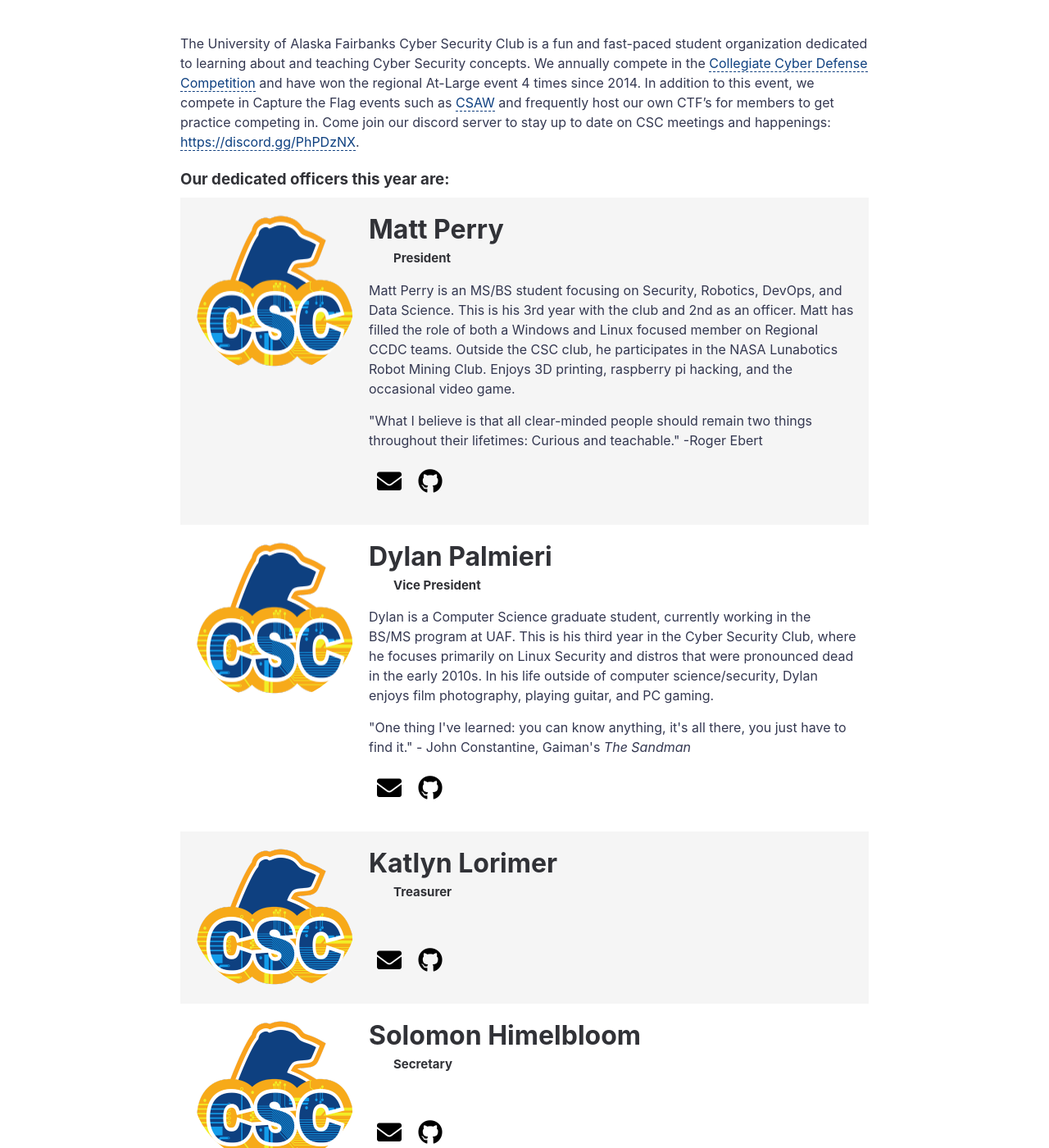
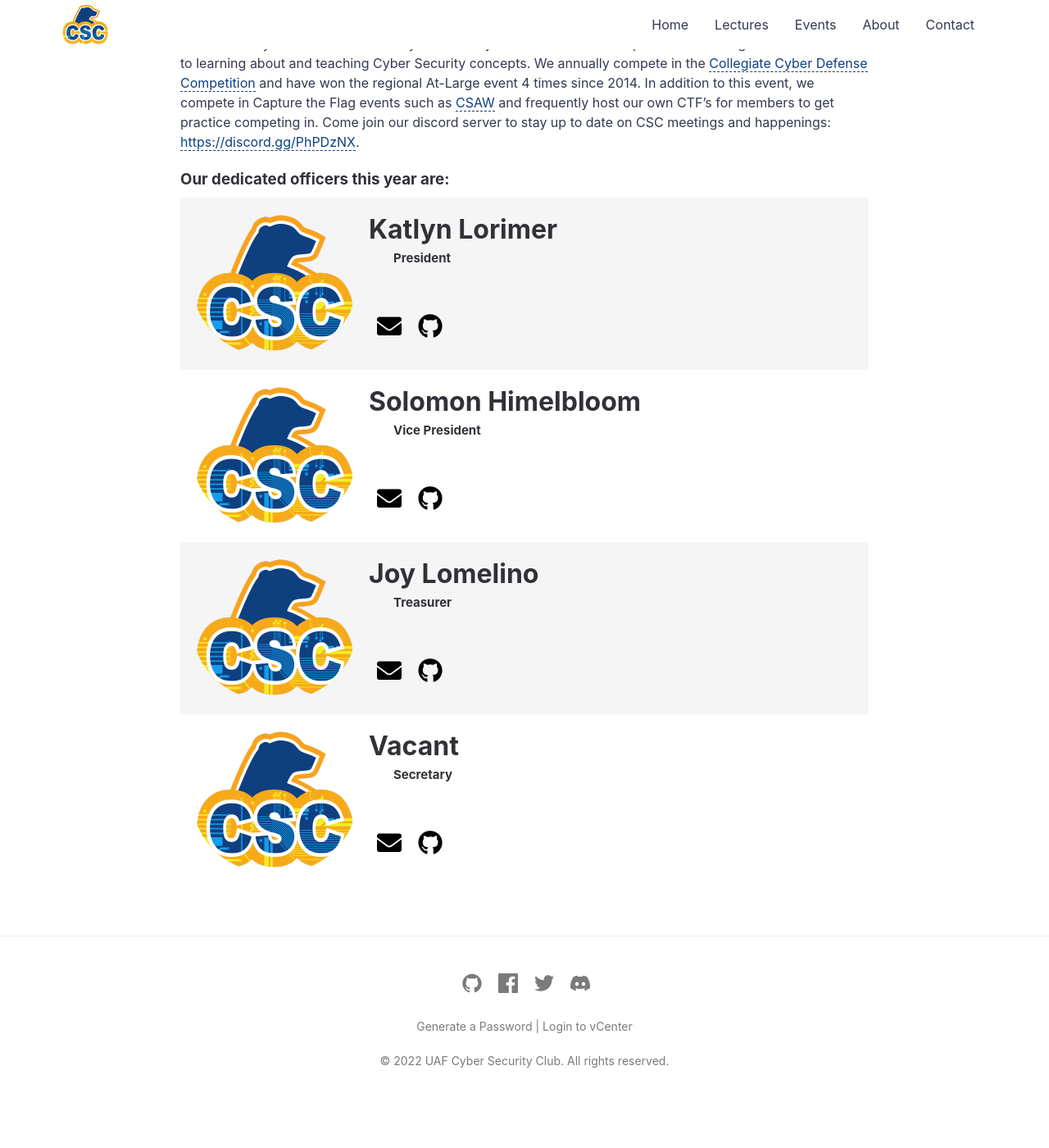
Before and after one commit to UAFCSC/uafcsc.github.io, a Jekyll site: the page built from about.md, in a window 1280 px wide and 1400 px high, scrolled down 279 px. Shown: the whole window at 82% size. Built offline with Jekyll 4.4.1, drawn with Linux system fonts in a browser that asks for light colours; nearby versions of some CDN libraries; after the commit the page ends 1628 px from its top, so only the background shows below that.

Commit message:
feat: update officer information for Fall semester
Closes #37.

```diff
--- a/about.md
+++ b/about.md
@@ -11,36 +11,8 @@
 <section class="officer">
   <img src="/assets/img/uafcsc-notext.png">
   <section class="info">
-    <h1>Matt Perry</h1>
+    <h1>Katlyn Lorimer</h1>
     <h2>President</h2>
-    <p>Matt Perry is an MS/BS student focusing on Security, Robotics, DevOps, and Data Science. This is his 3rd year with the club and 2nd as an officer. Matt has filled the role of both a Windows and Linux focused member on Regional CCDC teams. Outside the CSC club, he participates in the NASA Lunabotics Robot Mining Club. Enjoys 3D printing, raspberry pi hacking, and the occasional video game.</p>
-    <p>"What I believe is that all clear-minded people should remain two things throughout their lifetimes: Curious and teachable." -Roger Ebert </p>
-    <ul class="social-media">
-      <li><a href="mailto:mperry37@alaska.edu" target="_blank" rel="noopener"><i class="fas fa-envelope"></i></a></li>
-      <li><a href="https://github.com/mattp0" target="_blank" rel="noopener"><i class="fab fa-github"></i></a></li>
-    </ul>
-  </section>
-</section>
-
-<section class="officer">
-  <img src="/assets/img/uafcsc-notext.png">
-  <section class="info">
-    <h1>Dylan Palmieri</h1>
-    <h2>Vice President</h2>
-    <p>Dylan is a Computer Science graduate student, currently working in the BS/MS program at UAF. This is his third year in the Cyber Security Club, where he focuses primarily on Linux Security and distros that were pronounced dead in the early 2010s. In his life outside of computer science/security, Dylan enjoys film photography, playing guitar, and PC gaming.</p>
-    <p>"One thing I've learned: you can know anything, it's all there, you just have to find it." - John Constantine, Gaiman's <i>The Sandman</i></p>
-    <ul class="social-media">
-      <li><a href="mailto:dgpalmieri@alaska.edu" target="_blank" rel="noopener"><i class="fas fa-envelope"></i></a></li>
-      <li><a href="https://github.com/dgpalmieri" target="_blank" rel="noopener"><i class="fab fa-github"></i></a></li>
-    </ul>
-  </section>
-</section>
-
-<section class="officer">
-  <img src="/assets/img/uafcsc-notext.png">
-  <section class="info">
-    <h1>Katlyn Lorimer</h1>
-    <h2>Treasurer</h2>
     <ul class="social-media">
       <li><a href="mailto:ijlorimer@alaska.edu" target="_blank"><i class="fas fa-envelope"></i></a></li>
       <li><a href="https://github.com/katlyn/" target="_blank" rel="noopener"><i class="fab fa-github"></i></a></li>
@@ -52,10 +24,34 @@
   <img src="/assets/img/uafcsc-notext.png">
   <section class="info">
     <h1>Solomon Himelbloom</h1>
-    <h2>Secretary</h2>
+    <h2>Vice President</h2>
     <ul class="social-media">
       <li><a href="mailto:sbhimelbloom@alaska.edu" target="_blank" rel="noopener"><i class="fas fa-envelope"></i></a></li>
       <li><a href="https://github.com/TechSolomon/" target="_blank" rel="noopener"><i class="fab fa-github"></i></a></li>
     </ul>
   </section>
 </section>
+
+<section class="officer">
+  <img src="/assets/img/uafcsc-notext.png">
+  <section class="info">
+    <h1>Joy Lomelino</h1>
+    <h2>Treasurer</h2>
+    <ul class="social-media">
+      <li><a href="mailto:jmlomelino@alaska.edu" target="_blank"><i class="fas fa-envelope"></i></a></li>
+      <li><a href="https://github.com/joy-01/" target="_blank" rel="noopener"><i class="fab fa-github"></i></a></li>
+    </ul>
+  </section>
+</section>
+
+<section class="officer">
+  <img src="/assets/img/uafcsc-notext.png">
+  <section class="info">
+    <h1>Vacant</h1>
+    <h2>Secretary</h2>
+    <ul class="social-media">
+      <li><a href="mailto:csc.uaf@alaska.edu" target="_blank" rel="noopener"><i class="fas fa-envelope"></i></a></li>
+      <li><a href="https://github.com/UAFCSC/" target="_blank" rel="noopener"><i class="fab fa-github"></i></a></li>
+    </ul>
+  </section>
+</section>
```
